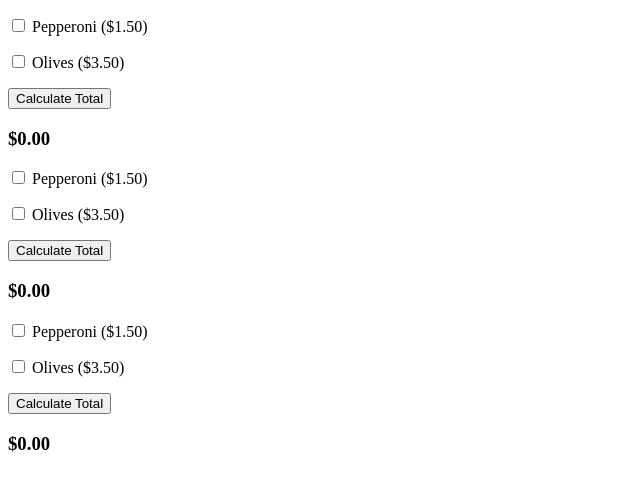
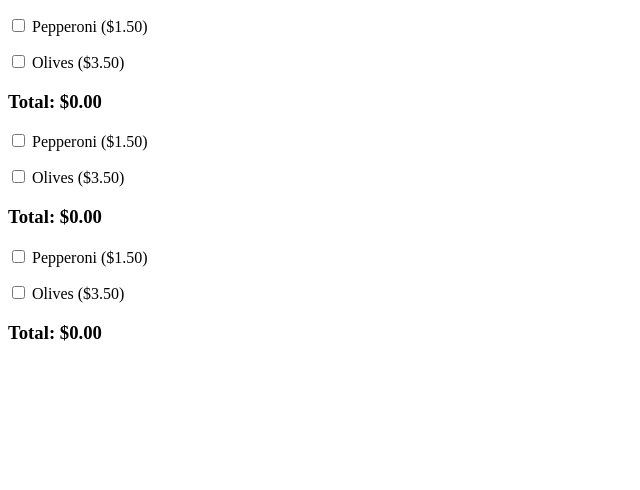
Before and after one commit to tsteelematc/components, an Angular app: page / in a window 1280 px wide. Shown: the top 490 px of the page, without its empty margins (0-640 px from the left). Built offline with nearby package versions, Linux system fonts and the light colour scheme.

Commit message:
removed Button, auto update
Calculate button replaced with automatic calculation, new function calling old on click calulation function

.........it's weird

```diff
--- a/src/app/pizza/pizza.component.html
+++ b/src/app/pizza/pizza.component.html
@@ -1,12 +1,12 @@
 <div>
   <p *ngFor='let t of availablePizzaToppings'>
-    <input type="checkbox" [(ngModel)]='t.checked'>
+    <input type="checkbox" [(ngModel)]='t.checked' (change)='recalculateTotal()'>
     {{ t.name }} ({{ t.price | currency }})
   </p>
-  <p>
+  <p *ngIf='false'>
     <button (click)='calculateTotal()'>Calculate Total</button>
   </p>
   <h3>
-    {{ total | currency}}
+    Total: {{ total | currency}}
   </h3>
 </div>
--- a/src/app/pizza/pizza.component.ts
+++ b/src/app/pizza/pizza.component.ts
@@ -26,6 +26,10 @@ export class PizzaComponent implements OnInit {
     );
   }
 
+  recalculateTotal = () => {
+    this.calculateTotal();
+  }
+
   // DI (dependency inject) the pizza service.
   constructor(public pizzaSvc: PizzaService) { }
 
```
